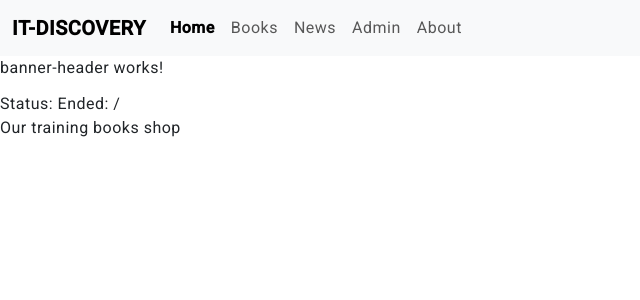
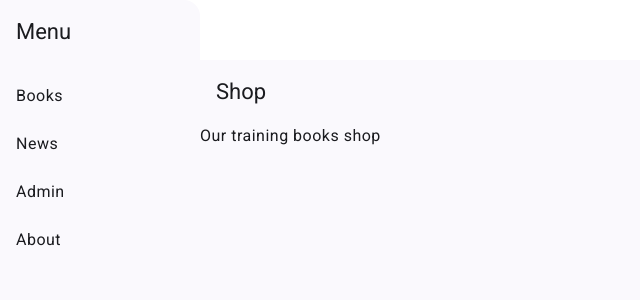
Before and after one commit to it-discovery/angular_advanced, an Angular app: page /#/ in a window 1280 px wide. Shown: the top 300 px of the page, without its empty margins (0-640 px from the left). Built offline with nearby package versions, Linux system fonts and the light colour scheme.

Commit message:
Task 10.1 Use Material components

```diff
--- a/src/app/app.component.html
+++ b/src/app/app.component.html
@@ -1,33 +1,5 @@
-<header>
-  <nav class="navbar navbar-expand-lg bg-light">
-    <div class="container-fluid">
-      <a class="navbar-brand" routerLink="" routerLinkActive="active">IT-DISCOVERY</a>
-      <div class="collapse navbar-collapse">
-        <ul class="navbar-nav me-auto">
-          <li class="nav-item">
-            <a class="nav-link" [routerLink]="'/'" routerLinkActive="active">Home</a>
-          </li>
-          <li class="nav-item">
-            <a class="nav-link" [routerLink]="'/books'" routerLinkActive="active">Books</a>
-          </li>
-          <li class="nav-item">
-            <a class="nav-link" [routerLink]="'/news'" routerLinkActive="active">News</a>
-          </li>
-          <li class="nav-item">
-            <a class="nav-link" [routerLink]="'/admin'" [queryParams]="{logged: true}"
-               routerLinkActive="active">Admin</a>
-          </li>
-          <li class="nav-item">
-            <a class="nav-link" [routerLink]="'/about'" routerLinkActive="active">About</a>
-          </li>
-        </ul>
-      </div>
-    </div>
-  </nav>
-</header>
 @defer (on timer(5s)) {
   <app-banner-header></app-banner-header>
 }
 <app-status></app-status>
-
-<router-outlet></router-outlet>
+<app-navigation></app-navigation>
--- a/src/app/book-registration/book-registration.component.html
+++ b/src/app/book-registration/book-registration.component.html
@@ -2,23 +2,23 @@
   <div class="card-header">Book details</div>
   <div class="card-body">
     <form [formGroup]="bookForm" (ngSubmit)="save()">
-      <div class="form-group">
-        <label>Title</label>
-        <input type="text" class="form-control" name="title" placeholder="Enter book title"
-               formControlName="title">
-      </div>
+      <mat-form-field>
+        <mat-label>Title</mat-label>
+        <input matInput placeholder="Enter book title" name="title" formControlName="title">
+      </mat-form-field>
       @if (isValid('title')) {
         <div class="alert alert-danger">Please, enter valid book title</div>
       }
-      <div class="form-group">
-        <label>Author</label>
-        <input type="text" class="form-control" name="author" placeholder="Enter book author"
-               formControlName="author">
+      <div>
+        <mat-form-field>
+          <mat-label>Author</mat-label>
+          <input matInput placeholder="Enter book author" name="author" formControlName="author">
+        </mat-form-field>
       </div>
       @if (isValid('author')) {
         <div class="alert alert-danger">Please, enter valid book author</div>
       }
-      <button type="submit" class="btn btn-primary" [disabled]="!bookForm.valid">Save</button>
+      <button type="submit" mat-button mat-flat-button [disabled]="!bookForm.valid">Save</button>
     </form>
   </div>
 </div>
--- /dev/null
+++ b/src/app/dashboard/dashboard.component.css
@@ -0,0 +1,21 @@
+.grid-container {
+  margin: 20px;
+}
+
+.dashboard-card {
+  position: absolute;
+  top: 15px;
+  left: 15px;
+  right: 15px;
+  bottom: 15px;
+}
+
+.more-button {
+  position: absolute;
+  top: 5px;
+  right: 10px;
+}
+
+.dashboard-card-content {
+  text-align: center;
+}
--- /dev/null
+++ b/src/app/dashboard/dashboard.component.html
@@ -0,0 +1,26 @@
+<div class="grid-container">
+  <h1 class="mat-h1">Dashboard</h1>
+  <mat-grid-list cols="2" rowHeight="350px">
+    @for (card of cards | async; track card) {
+      <mat-grid-tile [colspan]="card.cols" [rowspan]="card.rows">
+        <mat-card class="dashboard-card">
+          <mat-card-header>
+            <mat-card-title>
+              {{ card.title }}
+              <button mat-icon-button class="more-button" [matMenuTriggerFor]="menu" aria-label="Toggle menu">
+                <mat-icon>more_vert</mat-icon>
+              </button>
+              <mat-menu #menu="matMenu" xPosition="before">
+                <button mat-menu-item>Expand</button>
+                <button mat-menu-item>Remove</button>
+              </mat-menu>
+            </mat-card-title>
+          </mat-card-header>
+          <mat-card-content class="dashboard-card-content">
+            <div>Card Content Here</div>
+          </mat-card-content>
+        </mat-card>
+      </mat-grid-tile>
+    }
+  </mat-grid-list>
+</div>
--- /dev/null
+++ b/src/app/dashboard/dashboard.component.ts
@@ -0,0 +1,33 @@
+import {Component, inject} from '@angular/core';
+import {BreakpointObserver, Breakpoints} from '@angular/cdk/layout';
+import {map} from 'rxjs/operators';
+
+@Component({
+  selector: 'app-dashboard',
+  templateUrl: './dashboard.component.html',
+  styleUrl: './dashboard.component.css'
+})
+export class DashboardComponent {
+  private breakpointObserver = inject(BreakpointObserver);
+
+  /** Based on the screen size, switch from standard to one column per row */
+  cards = this.breakpointObserver.observe(Breakpoints.Handset).pipe(
+    map(({matches}) => {
+      if (matches) {
+        return [
+          {title: 'Card 1', cols: 1, rows: 1},
+          {title: 'Card 2', cols: 1, rows: 1},
+          {title: 'Card 3', cols: 1, rows: 1},
+          {title: 'Card 4', cols: 1, rows: 1}
+        ];
+      }
+
+      return [
+        {title: 'Card 1', cols: 2, rows: 1},
+        {title: 'Card 2', cols: 1, rows: 1},
+        {title: 'Card 3', cols: 1, rows: 2},
+        {title: 'Card 4', cols: 1, rows: 1}
+      ];
+    })
+  );
+}
--- /dev/null
+++ b/src/app/navigation/navigation.component.css
@@ -0,0 +1,17 @@
+.sidenav-container {
+  height: 100%;
+}
+
+.sidenav {
+  width: 200px;
+}
+
+.sidenav .mat-toolbar {
+  background: inherit;
+}
+
+.mat-toolbar.mat-primary {
+  position: sticky;
+  top: 0;
+  z-index: 1;
+}
--- /dev/null
+++ b/src/app/navigation/navigation.component.html
@@ -0,0 +1,30 @@
+<mat-sidenav-container class="sidenav-container">
+  <mat-sidenav #drawer class="sidenav" fixedInViewport
+               [attr.role]="(isHandset$ | async) ? 'dialog' : 'navigation'"
+               [mode]="(isHandset$ | async) ? 'over' : 'side'"
+               [opened]="(isHandset$ | async) === false">
+    <mat-toolbar>Menu</mat-toolbar>
+    <mat-nav-list>
+      <a mat-list-item [routerLink]="'/books'" routerLinkActive="active">Books</a>
+      <a mat-list-item [routerLink]="'/news'" routerLinkActive="active">News</a>
+      <a mat-list-item [routerLink]="'/admin'" [queryParams]="{logged: true}"
+         routerLinkActive="active">Admin</a>
+      <a mat-list-item [routerLink]="'/about'" routerLinkActive="active">About</a>
+    </mat-nav-list>
+  </mat-sidenav>
+  <mat-sidenav-content>
+    <mat-toolbar color="primary">
+      @if (isHandset$ | async) {
+        <button
+          type="button"
+          aria-label="Toggle sidenav"
+          mat-icon-button
+          (click)="drawer.toggle()">
+          <mat-icon aria-label="Side nav toggle icon">menu</mat-icon>
+        </button>
+      }
+      <span>Shop</span>
+    </mat-toolbar>
+    <router-outlet></router-outlet>
+  </mat-sidenav-content>
+</mat-sidenav-container>
--- /dev/null
+++ b/src/app/navigation/navigation.component.ts
@@ -0,0 +1,19 @@
+import {Component, inject} from '@angular/core';
+import {BreakpointObserver, Breakpoints} from '@angular/cdk/layout';
+import {Observable} from 'rxjs';
+import {map, shareReplay} from 'rxjs/operators';
+
+@Component({
+  selector: 'app-navigation',
+  templateUrl: './navigation.component.html',
+  styleUrl: './navigation.component.css'
+})
+export class NavigationComponent {
+  private breakpointObserver = inject(BreakpointObserver);
+
+  isHandset$: Observable<boolean> = this.breakpointObserver.observe(Breakpoints.Handset)
+    .pipe(
+      map(result => result.matches),
+      shareReplay()
+    );
+}
```
Also changed, not shown: src/app/app.module.ts (+24 -2 lines), 2 other files (tests, documents, lock files or other folders).
